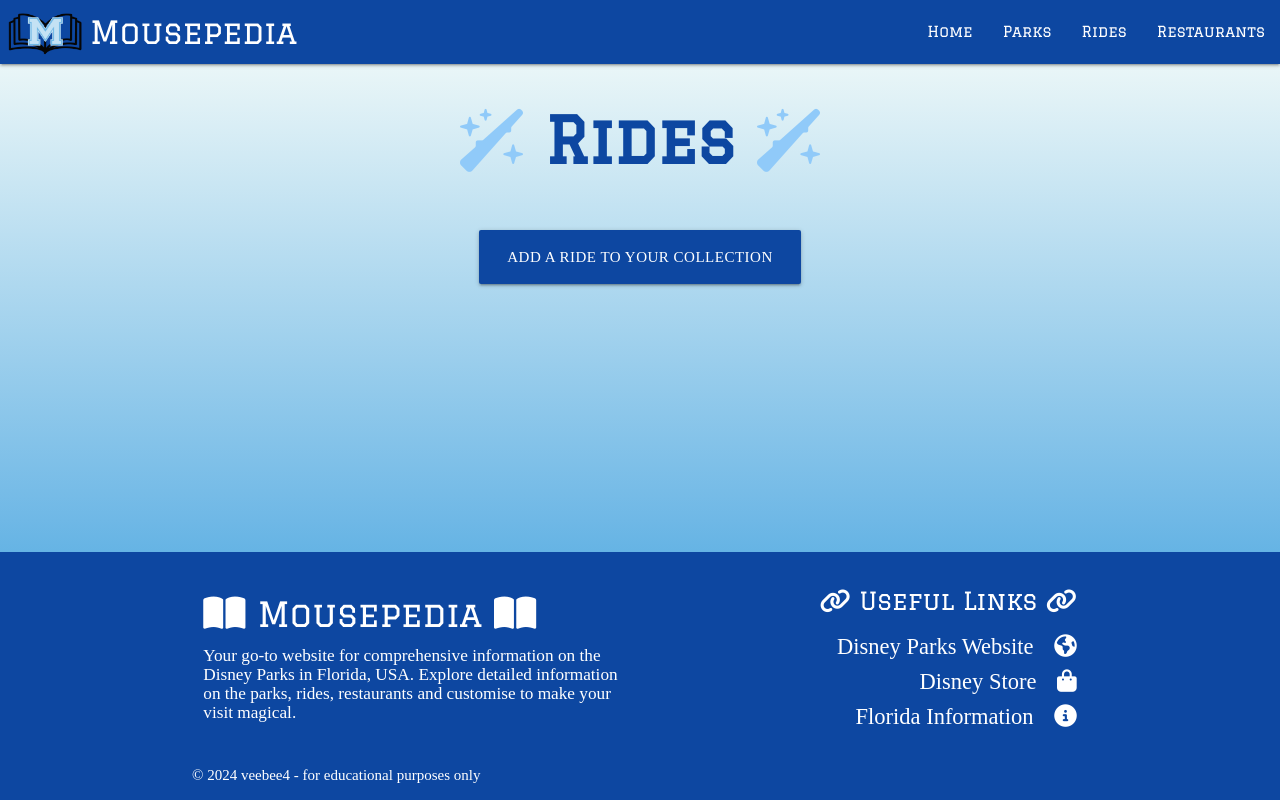
After one commit to veebee4/mousepediadb, a Flask app: page /rides in a window 1280 px wide. The commit adds this page. Run offline with Flask 2, Linux system fonts and the light colour scheme; some libraries are stand-ins or nearby versions; some web fonts are replaced.

Commit message:
Create add_ride page and form

```diff
--- a/mousepediadb/routes.py
+++ b/mousepediadb/routes.py
@@ -51,6 +51,7 @@ def add_park():
         return redirect(url_for("parks"))
     return render_template("add_park.html")
 
+
 @app.route("/edit_park/<int:park_id>", methods=["GET", "POST"])
 def edit_park(park_id):
     park = Park.query.get_or_404(park_id)
@@ -71,9 +72,33 @@ def edit_park(park_id):
         return redirect(url_for("parks"))
     return render_template("edit_park.html", park=park)
 
+
 @app.route("/delete_park/<int:park_id>")
 def delete_park(park_id):
     park = Park.query.get_or_404(park_id)
     db.session.delete(park)
     db.session.commit()
     return redirect(url_for("parks"))
+
+
+@app.route("/rides")
+def rides():
+        return render_template("rides.html")
+
+
+@app.route("/add_ride", methods=["GET", "POST"])
+def add_ride():
+    if request.method == "POST":
+        ride_name = request.form.get("ride_name")
+        ride_location = request.form.get("ride_location")
+        ride_description = request.form.get("ride_description")
+
+        ride = Ride(
+            ride_name=ride_name,
+            ride_location=ride_location,
+            ride_description=ride_description,
+        )
+        db.session.add(ride)
+        db.session.commit()
+        return redirect(url_for("rides"))
+    return render_template("add_ride.html")
--- a/mousepediadb/templates/add_ride.html
+++ b/mousepediadb/templates/add_ride.html
@@ -11,7 +11,7 @@
             <!-- ride_name -->
             <div class="row">
                 <div class="input-field col s12 label-alt-colour">
-                    <i class="fa-solid fa-hat-wizard blue-text text-darken-4 prefix"></i>
+                    <i class="fa-solid fa-rocket blue-text text-darken-4 prefix"></i>
                     <input id="ride_name" name="ride_name" minlength="5" maxlength="50" type="text" class="validate" required>
                     <label for="ride_name">Ride Name</label>
                 </div>
--- /dev/null
+++ b/mousepediadb/templates/rides.html
@@ -0,0 +1,38 @@
+{% extends "base.html" %}
+{% block content %}
+
+<h1 class="blue-text text-darken-4 center-align page-heading"><i class="fa-solid fa-wand-sparkles blue-text text-lighten-3"></i> Rides <i class="fa-solid fa-wand-sparkles blue-text text-lighten-3"></i></h1>
+
+<div class="container">
+    <div class="row">
+        <div class="col s12 center-align">
+            <a href="{{ url_for('add_ride') }}" class="btn-large blue darken-4 add-park-btn">Add a Ride to Your Collection</a>
+        </div>
+    </div>
+</div>
+
+<!-- <div class="row">
+    {% for ride in rides %}
+    <div class="col s12 m6 l3">
+      <div class="card">
+        <div class="card-content">
+          <i class="fa-solid fa-rocket"></i>
+          <h3>{{ ride.ride_name }}</h3>
+        </div>
+        <div class="card-tabs">
+          <ul class="tabs tabs-fixed-width">
+            <li class="tab"><a href="#tab1" class="active">Park</a></li>
+            <li class="tab"><a href="#tab2">Description</a></li>
+            <li class="tab"><a href="#tab3">Location In Park</a></li>
+          </ul>
+        </div>
+        <div class="card-content grey lighten-4">
+          <div id="tab1">{{ ride.park_id }}</div>
+          <div id="tab2">{{ ride.ride_description }}</div>
+          <div id="tab3">{{ ride.ride_location }}</div>
+        </div>
+      </div>
+    {% endfor %}
+</div> -->
+
+{% endblock %}
```
